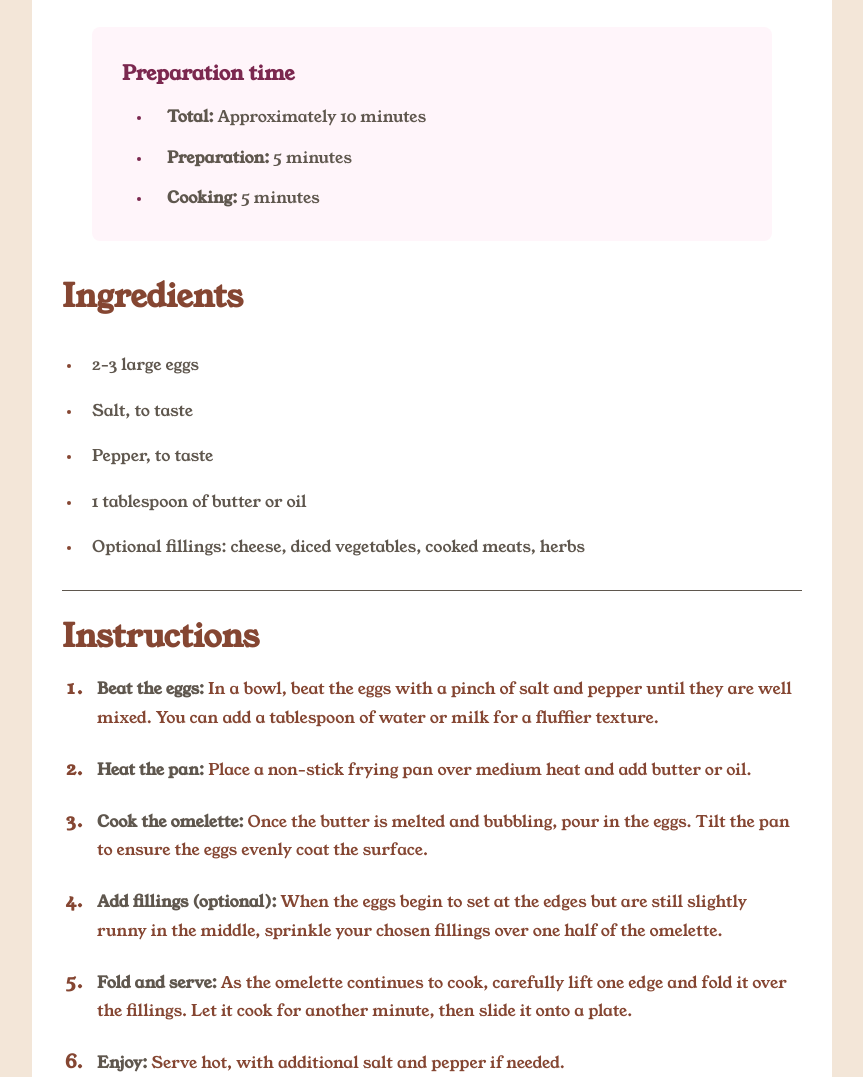
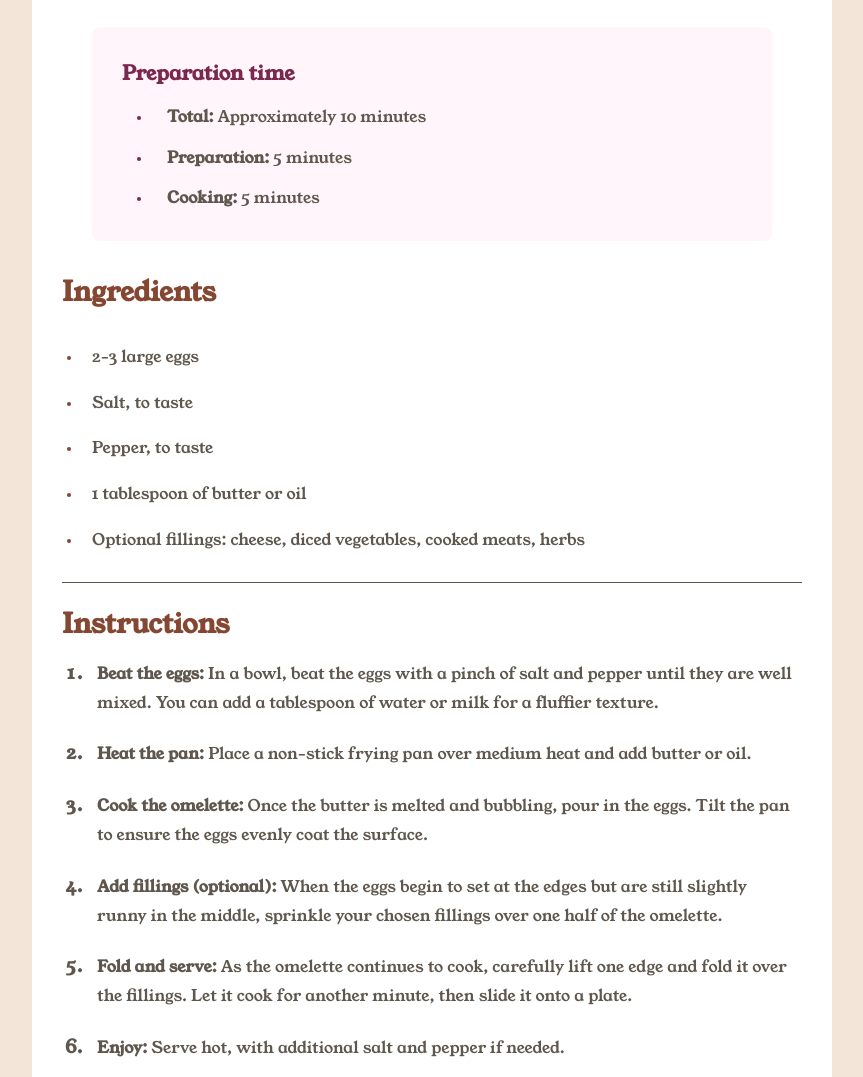
Before and after one commit to 13reath/Recipe-page, a plain HTML site: page index.html in a window 1280 px wide. Shown: the part 655-1732 px from the top of the page, without its empty margins (208-1071 px from the left). Drawn offline with Linux system fonts and the light colour scheme.

Commit message:
few styles changes

```diff
--- a/style.css
+++ b/style.css
@@ -39,7 +39,7 @@ body {
   padding: 1.875rem;
   margin: 8rem auto;
   background-color: var(--White);
-  border-radius: 0.9375rem;
+  border-radius: 1.5rem;
 }
 
 .header {
@@ -65,7 +65,7 @@ h1 {
 }
 
 h2 {
-  font-size: 2rem;
+  font-size: 1.7rem;
   font-weight: 600;
   color: var(--Brown-800);
 }
@@ -132,6 +132,7 @@ span {
   font-size: 1rem;
   padding: 0.625rem;
   line-height: 1.8;
+  color: var(--Stone-600);
 }
 
 .nutrition p {
```
